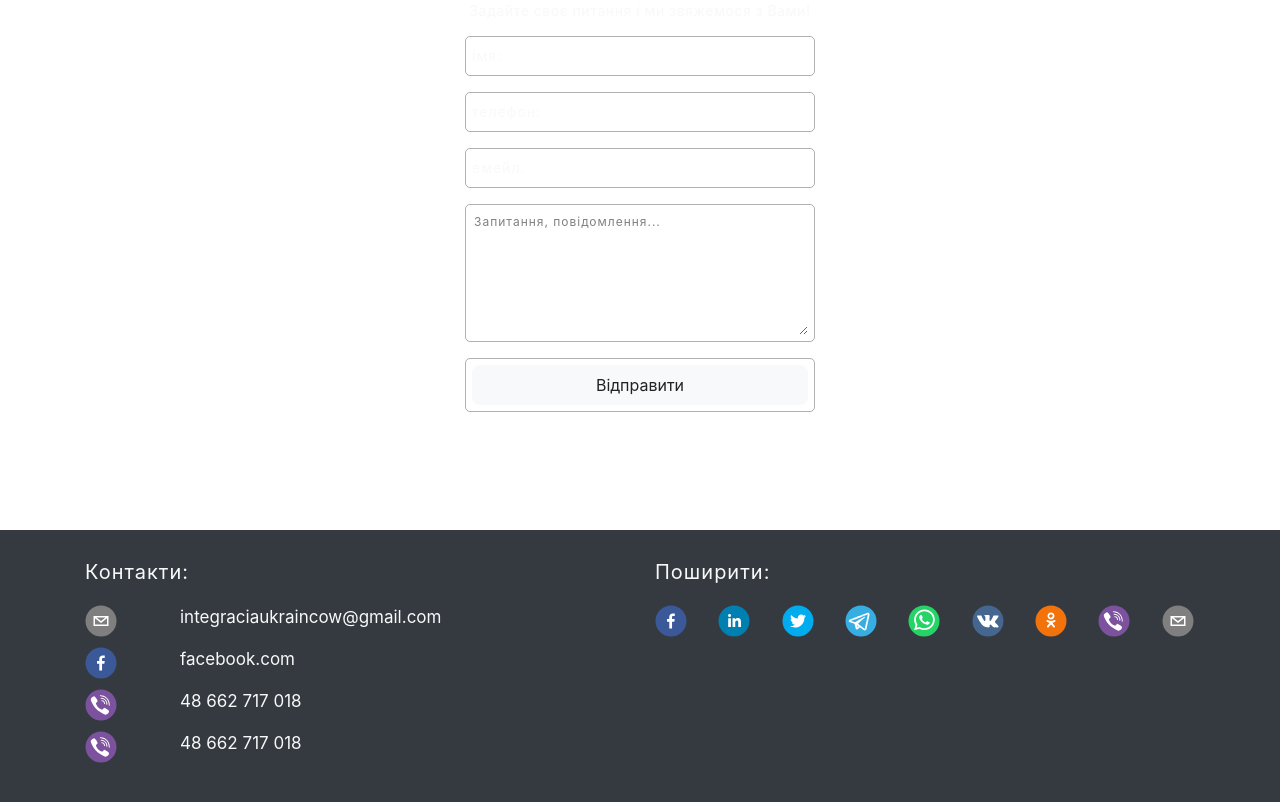
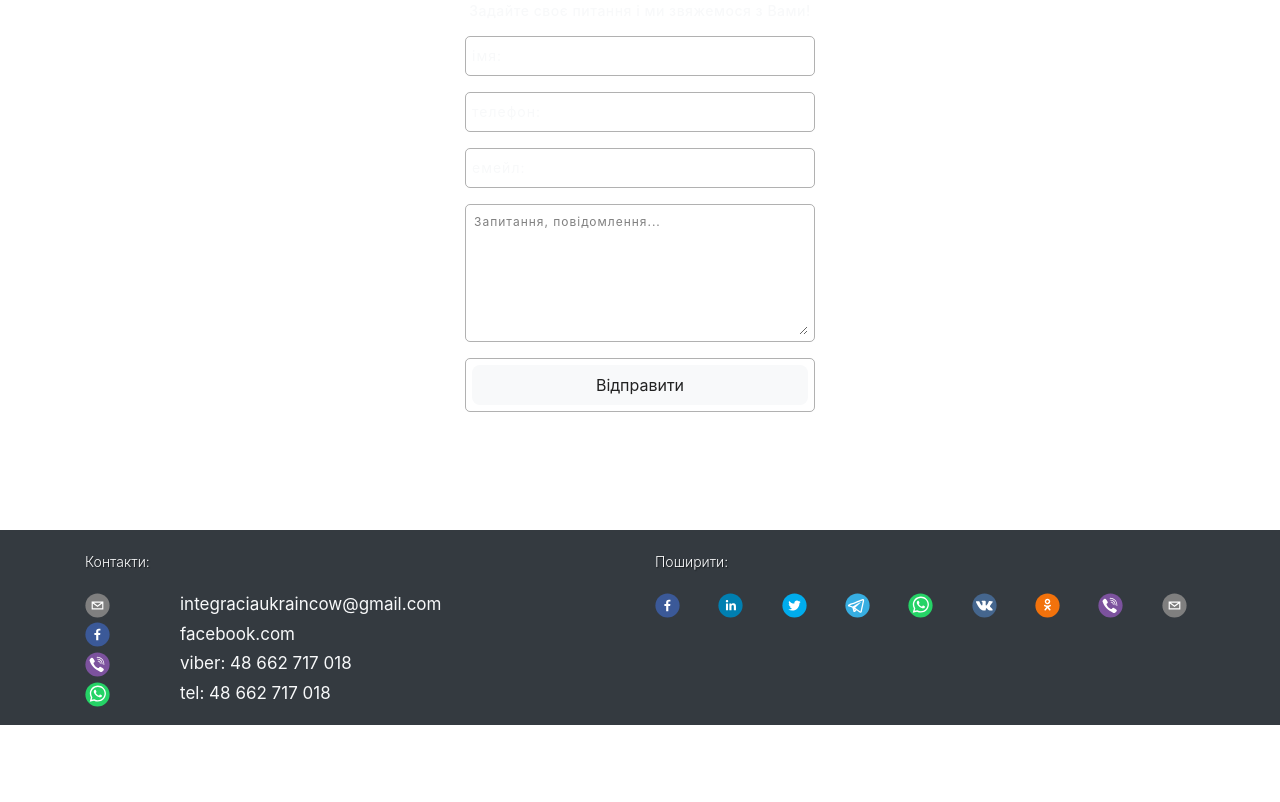
Before and after one commit to zhyrik/integracia, a Gatsby site: page / in a window 1280 px wide. Shown: the part 627-1429 px from the top of the page. After the commit the page ends 1352 px from the top, so only its background shows below. Built offline with nearby package versions, Linux system fonts and the light colour scheme; Gatsby itself is replaced by a stand-in of ours.

Commit message:
change some design

```diff
--- a/package.json
+++ b/package.json
@@ -1,9 +1,9 @@
 {
   "name": "gatsby-starter-default",
   "private": true,
-  "description": "A simple starter to get up and developing quickly with Gatsby",
+  "description": "integracia",
   "version": "0.1.0",
-  "author": "Kyle Mathews <mathews.kyle@gmail.com>",
+  "author": "zhurik",
   "dependencies": {
     "bootstrap": "^4.3.1",
     "dotenv": "^8.2.0",
--- a/src/components/Ipoteka/AbilityForm.css
+++ b/src/components/Ipoteka/AbilityForm.css
@@ -1,6 +1,6 @@
 body{
-  background: #181819;
-  font-family: open sans,arial,sans-serif
+  background: #000;
+  font-family: "Gotham SSm A","Gotham SSm B",Arial,Helvetica,sans-serif;
 }
 .range {
   -webkit-appearance: none;
--- a/src/components/common/contact/adress.js
+++ b/src/components/common/contact/adress.js
@@ -3,7 +3,8 @@ import { Row, Col } from 'react-bootstrap'
 import {
   EmailIcon,
   ViberIcon,
-  FacebookIcon
+  FacebookIcon,
+  WhatsappIcon
 } from 'react-share'
 
 import { A } from '../styled'
@@ -17,26 +18,26 @@ function Adress() {
     <address>
       <A href="mailto:integraciaukraincow@gmail.com" target="_blank">
         <Row className="justify-content-start">
-          <Col xs="2"><EmailIcon size={32} round={true} /></Col>
+          <Col xs="2"><EmailIcon size={25} round={true} /></Col>
           <Col>integraciaukraincow@gmail.com</Col>
         </Row>
       </A>
       <A href="https://www.facebook.com/%D0%86%D0%BF%D0%BE%D1%82%D0%B5%D0%BA%D0%B0-%D0%BA%D1%80%D0%B5%D0%B4%D0%B8%D1%82%D0%B8-%D0%9F%D0%BE%D0%BB%D1%8C%D1%89%D0%B0-113438570105835" target="_blank">
         <Row className="justify-content-start">
-          <Col xs="2"><FacebookIcon size={32} round={true} /></Col>
+          <Col xs="2"><FacebookIcon size={25} round={true} /></Col>
           <Col>facebook.com</Col>
         </Row>
       </A>
       <A href="viber://add?number=48662717018">
         <Row className="justify-content-start">
-          <Col xs="2"><ViberIcon size={32} round={true} /></Col>
-          <Col>48 662 717 018</Col>
+          <Col xs="2"><ViberIcon size={25} round={true} /></Col>
+          <Col>viber: 48 662 717 018</Col>
         </Row>
       </A>
-      <A href="viber://add?number=48662717018">
+      <A href="tel:48662717018">
         <Row className="justify-content-start">
-          <Col xs="2"><ViberIcon size={32} round={true} /></Col>
-          <Col>48 662 717 018</Col>
+          <Col xs="2"><WhatsappIcon size={25} round={true} /></Col>
+          <Col>tel: 48 662 717 018</Col>
         </Row>
       </A>
     </address>
--- a/src/components/common/contact/share.js
+++ b/src/components/common/contact/share.js
@@ -58,7 +58,7 @@ function Share() {
         <Col key={index}>
           <A href="">
             <share.buttton url={shareUrl}>
-              <share.icon size={32} round={true} />
+              <share.icon size={25} round={true} />
             </share.buttton>
           </A>
         </Col>
--- a/src/components/common/styled.js
+++ b/src/components/common/styled.js
@@ -67,7 +67,6 @@ export const Label = styled.label`
 
 export const InputBottom = styled.p`
   color: var(--light);
-  letter-spacing: 0.3px;
   font-size: 12px;
   margin: 0;
 `
@@ -145,14 +144,16 @@ export const P = styled.p`
   font-size: ${props => props.size || '13px'};
   line-height: 24px;
   text-align: ${props => props.align || "start"};
-  letter-spacing: 1px;
+  font-size: 14px;
+  font-weight: 300;
+  text-shadow: 1px 1px 1px rgba(0,0,0,.5);
 `
 export const A = styled.a`
   color: var(--light);
   font-size: ${props => props.size || '17px'};
   text-align: ${props => props.align || "start"};
   display: block;
-  padding: 5px 0;
+  padding: 2px 0;
   transition: all .3s;
 `
 export const Mark = styled.mark`
@@ -180,7 +181,7 @@ export const ArticleCartext = styled.div`
 `
 export const FooterWrap = styled.section`
   margin: 10vh 0 0 0;
-  padding: 30px 10px;
+  padding: 20px 10px 0px;
   ;
 `
 export const Article = styled.article`
--- a/src/components/seo.js
+++ b/src/components/seo.js
@@ -27,7 +27,7 @@ function SEO({ description, lang, meta, title }) {
   )
 
   const metaDescription = description || site.siteMetadata.description
-      console.log(site.siteMetadata.defaultImage)
+
   return (
     <Helmet
       htmlAttributes={{
@@ -82,7 +82,7 @@ function SEO({ description, lang, meta, title }) {
 }
 
 SEO.defaultProps = {
-  lang: `en`,
+  lang: `uk`,
   meta: [],
   description: ``,
 }
--- a/src/pages/index.js
+++ b/src/pages/index.js
@@ -8,7 +8,7 @@ import IndexForm from '../components/index/IndexForm'
 const IndexPage = () => (
   <Layout>
     <SEO
-      title="Агенція інтегрфції"
+      title="Агенція інтеграції"
       lang="uk"
     />
     <Section>
--- a/src/templates/article-post.js
+++ b/src/templates/article-post.js
@@ -18,8 +18,6 @@ function ArticlePost({ data }) {
   const { title, image } = data.contentfulArticle
   const { description } = data.contentfulArticle.description
   const array = data.contentfulArticle.data
-
-  console.log(data)
 
   return (
     <Layout>
```
